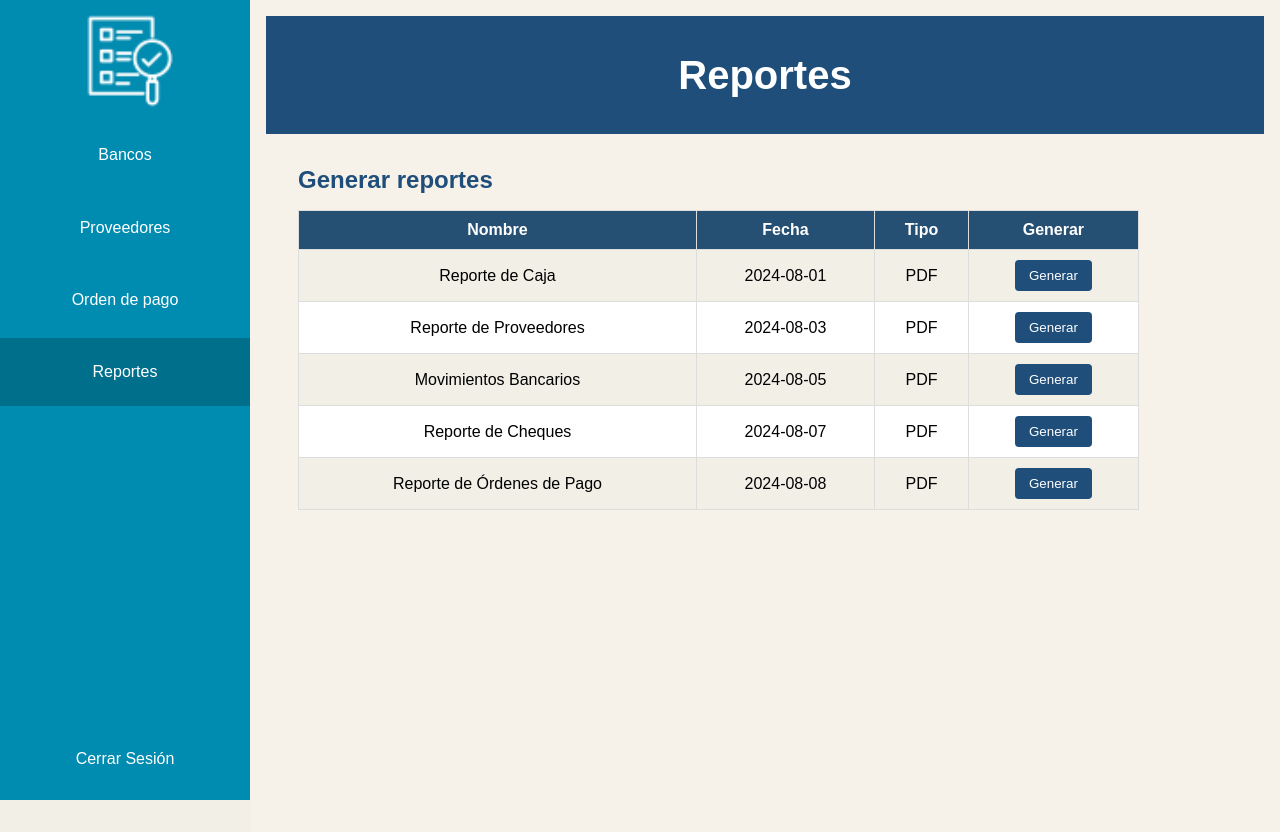
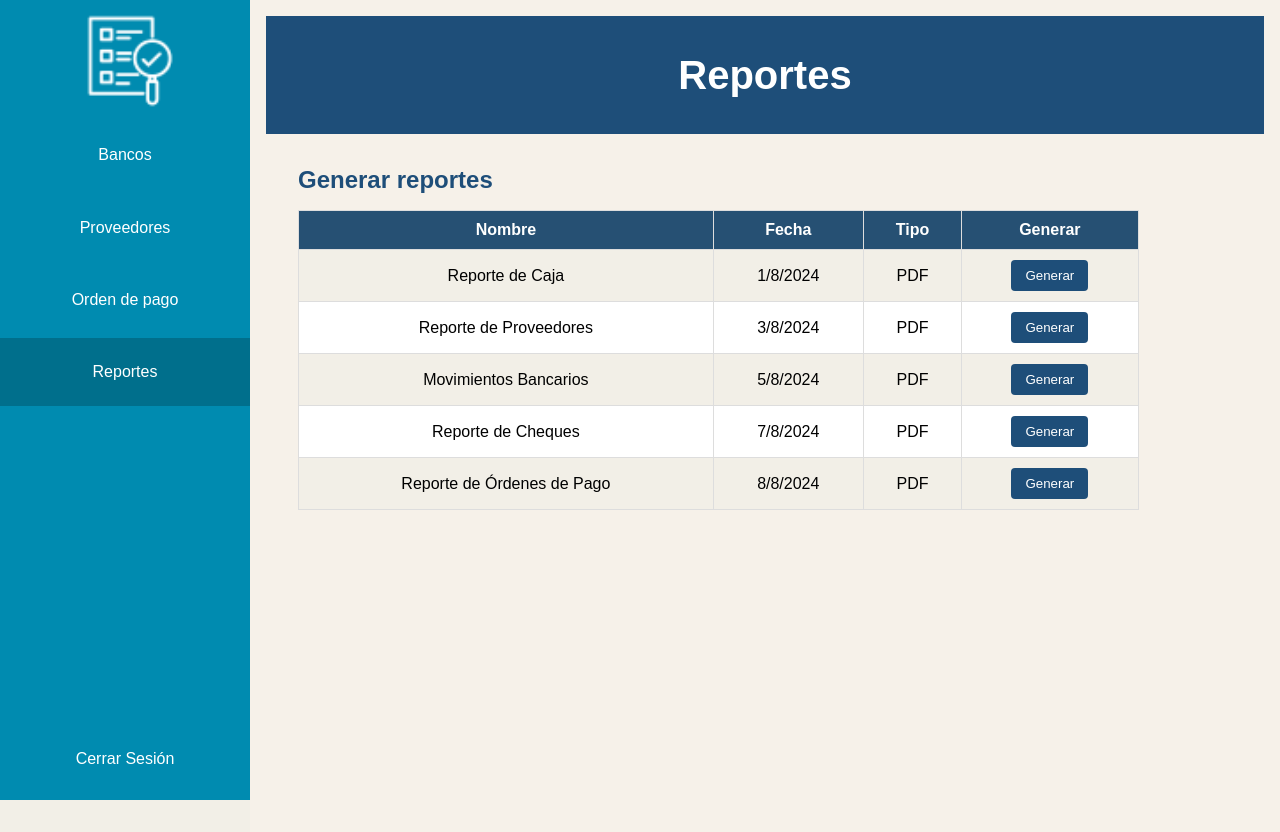
Before and after one commit to Nicolas-Ortiz-12/SistemaGestion, a React (Vite) app: page /reportes in a window 1280 px wide. Built offline with nearby package versions, Linux system fonts and the light colour scheme; sample sign-in values are in the browser's storage.

Commit message:
Cambios Numeracion

```diff
--- a/src/components/modalMovimientos.jsx
+++ b/src/components/modalMovimientos.jsx
@@ -69,6 +69,7 @@ export default function AgregarTransaccion({ isOpen, onClose, accountId, onSave
         const formateado = formatearMonto(valor);
         setMonto(formateado);
     };
+
 
     const handleSave = async () => {
         const seleccion = tiposTransaccion.find(t => String(t.idTran) === tipoTransaccion);
--- a/src/pages/generarOrdenDePago.jsx
+++ b/src/pages/generarOrdenDePago.jsx
@@ -9,6 +9,8 @@ export default function GenerarOrdenDePago() {
     const facturas = location.state?.facturas || [];
     const proveedorInicial = location.state?.proveedor || '';
     const [cuentas, setCuentas] = useState([]);
+
+    const formatDate = isoDate => new Date(isoDate).toLocaleDateString('es-PY')
     useEffect(() => {
         const fetchCuentas = async () => {
             try {
@@ -249,7 +251,7 @@ export default function GenerarOrdenDePago() {
                     <tbody>
                         {facturas.map((f, i) => (
                             <tr key={i}>
-                                <td>{f.fecha_exp}</td>
+                                <td>{formatDate(f.fecha_exp)}</td>
                                 <td>{f.nro_factura}</td>
                                 <td>{f.total}</td>
                                 <td>{f.saldo}</td>
@@ -336,7 +338,7 @@ export default function GenerarOrdenDePago() {
                             .filter(m => m.estado === 'pendiente')
                             .map(m => (
                                 <tr key={m.idMovi}>
-                                    <td>{m.fecha}</td>
+                                    <td>{formatDate(m.fecha)}</td>
                                     <td>{m.monto}</td>
                                     <td>{cuentas.find(c => c.idCuenta === Number(m.idCuenta))?.nroCuenta || '(sin cuenta)'}</td>
                                     <td>{m.concepto}</td>
--- a/src/pages/movimientoBancarios.jsx
+++ b/src/pages/movimientoBancarios.jsx
@@ -41,7 +41,19 @@ export default function MovimientosBancarios() {
 
     const [isModalOpen, setModalOpen] = useState(false)
 
-    const formatDate = isoDate => new Date(isoDate).toLocaleDateString('es-ES')
+    const formatDate = isoDate => new Date(isoDate).toLocaleDateString('es-PY')
+
+    const formatearMonto = (valor) => {
+        const soloNumeros = valor.replace(/\D/g, '');
+        return soloNumeros.replace(/\B(?=(\d{3})+(?!\d))/g, '.');
+    };
+
+    const handleMontoChange = (e) => {
+        const valor = e.target.value;
+        const formateado = formatearMonto(valor);
+        setConcSaldo2do(formateado);
+    };
+
 
     const fetchMovimientos = async () => {
         setErrorMov(null)
@@ -108,9 +120,10 @@ export default function MovimientosBancarios() {
     }
 
     const handleConciliar = async () => {
-        const saldo2 = parseFloat(concSaldo2do)
+        const saldo2 = parseFloat(concSaldo2do.replace(/\./g, "").replace(",", "."));
         if (isNaN(saldo2)) return alert('Ingrese un valor numérico en Saldo 2do Edo. Cta.')
         if (saldo2 !== concSaldoAct) return alert('Saldo 2do debe igualar Saldo Actual')
+
 
         const payload = {
             cuentaId: state.account.idCuenta,
@@ -176,7 +189,7 @@ export default function MovimientosBancarios() {
     return (
         <div className={styles.container}>
             <main className={styles.main}>
-                <Header title={`${state.bank.nombre} – ${state.account.tCuenta}`}>
+                <Header title={`${state.bank.nombre} – ${state.account.tCuenta} - ${state.account.nroCuenta} `}>
                     <button onClick={() => setModalOpen(true)}>
                         <img src={agregarMovimientoImg} width={70} alt="Agregar movimiento" />
                     </button>
@@ -270,7 +283,7 @@ export default function MovimientosBancarios() {
                                 <input
                                     type="text"
                                     value={concSaldo2do}
-                                    onChange={e => setConcSaldo2do(e.target.value)}
+                                    onChange={handleMontoChange}
                                     placeholder="0.00"
                                 />
                             </div>
--- a/src/pages/ordenDePago.jsx
+++ b/src/pages/ordenDePago.jsx
@@ -19,6 +19,7 @@ export default function OrdenDePago() {
     const startIndex = (currentPage - 1) * itemsPerPage;
     const currentFacturas = facturasFiltradas.slice(startIndex, startIndex + itemsPerPage);
     const totalPages = Math.ceil(facturasFiltradas.length / itemsPerPage);
+    const formatDate = isoDate => new Date(isoDate).toLocaleDateString('es-PY')
 
     const handleBuscar = async (e) => {
         e.preventDefault();
@@ -130,7 +131,7 @@ export default function OrdenDePago() {
                             return (
                                 <tr key={fac.id || globalIndex}>
                                     <td>{fac.proveedor?.nombre}</td>
-                                    <td>{fac.fecha_exp}</td>
+                                    <td>{formatDate(fac.fecha_exp)}</td>
                                     <td>{fac.nro_factura}</td>
                                     <td>{fac.total}</td>
                                     <td>{fac.saldo}</td>
--- a/src/pages/reportes.jsx
+++ b/src/pages/reportes.jsx
@@ -12,6 +12,8 @@ import ModalReporteOrdenPago from '../components/modalReporteOrdenPago';
 export default function Reportes() {
     const [reportes, setReportes] = useState([]);
     const [modalAbierto, setModalAbierto] = useState(null);
+
+    const formatDate = isoDate => new Date(isoDate).toLocaleDateString('es-PY')
 
     useEffect(() => {
         const datosEjemplo = [
@@ -58,7 +60,7 @@ export default function Reportes() {
                             {reportes.map((r, index) => (
                                 <tr key={index}>
                                     <td>{r.nombre}</td>
-                                    <td>{r.fecha}</td>
+                                    <td>{formatDate(r.fecha)}</td>
                                     <td>{r.tipo}</td>
                                     <td>
                                         <button onClick={() => abrirModal(r.nombre)} className={styles.boton}>Generar</button>
```
